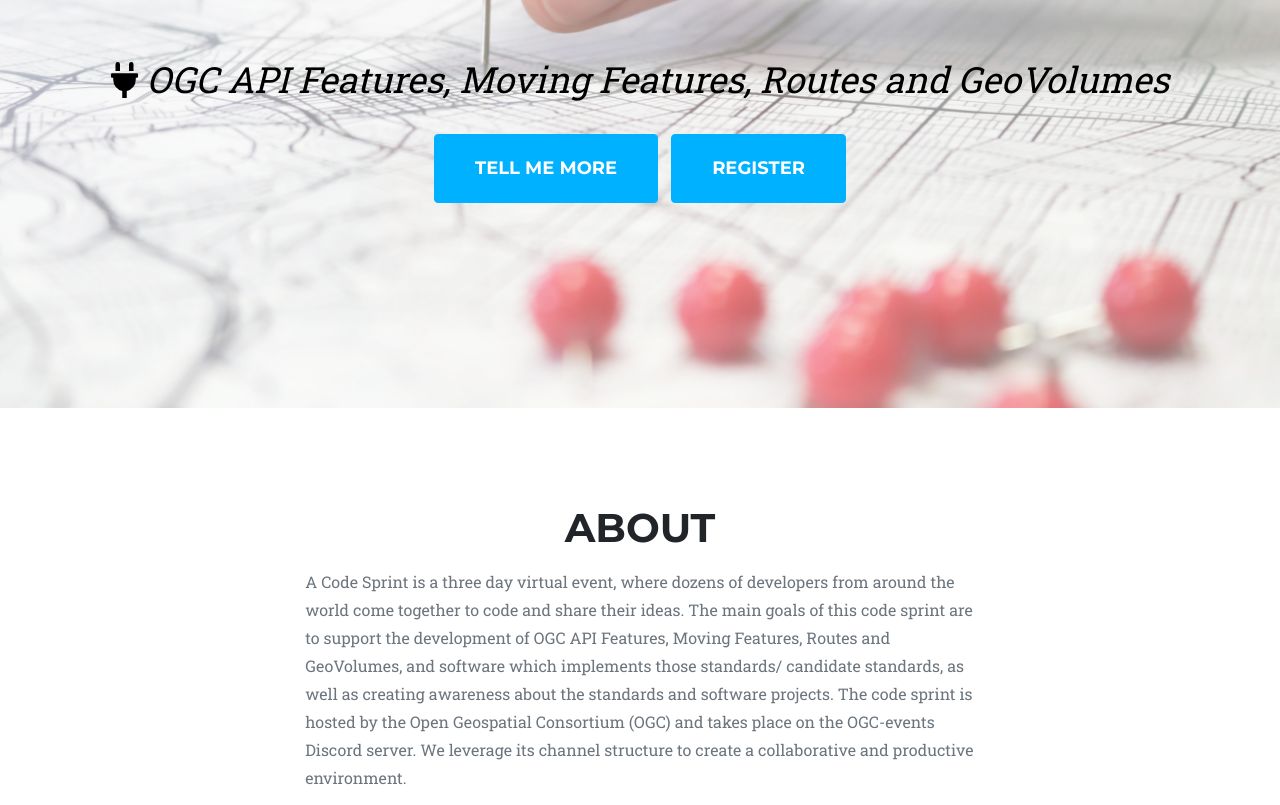
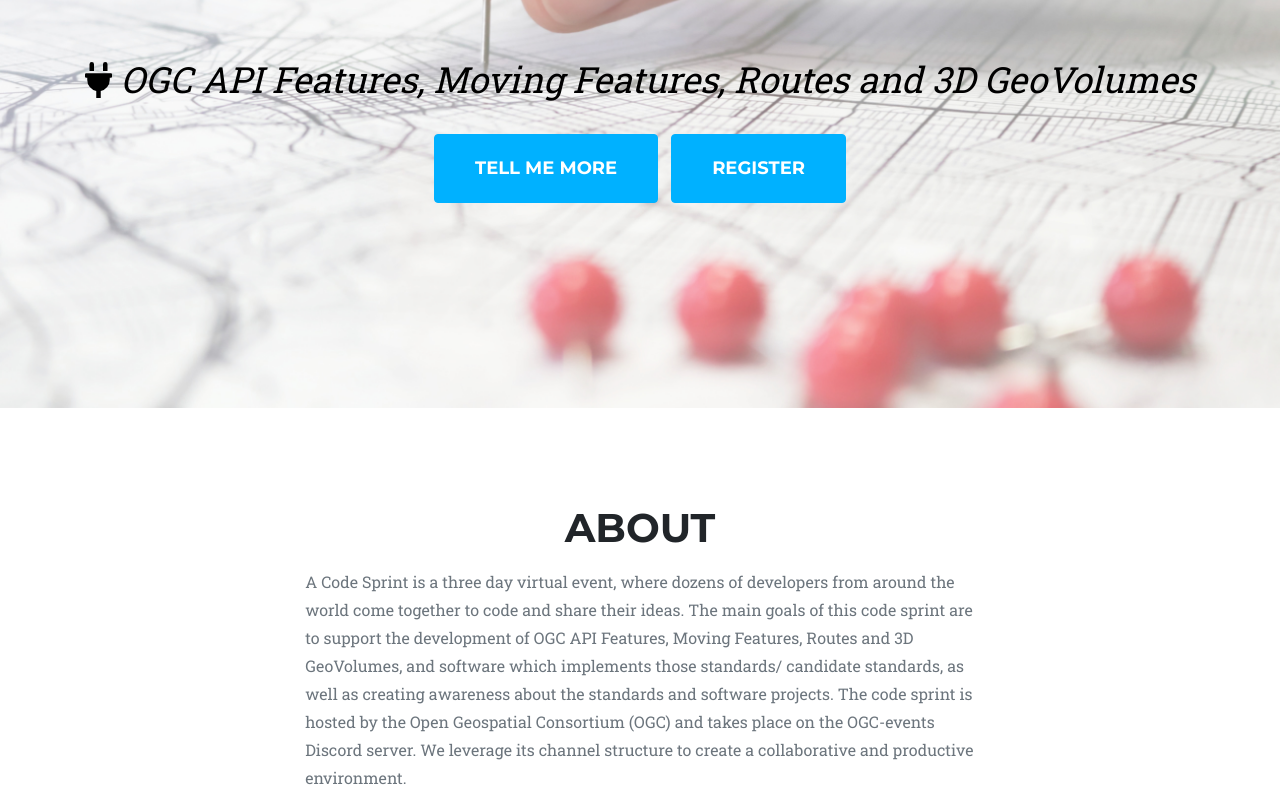
Before and after one commit to opengeospatial/dev-ogc-org-sprint-landing-18, a plain HTML site: page index.html in a window 1280 px wide. Shown: the part 347-1152 px from the top of the page. Drawn offline with nearby package versions, Linux system fonts and the light colour scheme.

Commit message:
- updated to 3D geovolumes

```diff
--- a/index.html
+++ b/index.html
@@ -46,7 +46,7 @@
                 <div class="masthead-heading text-uppercase">Vector Data Code Sprint</div>
                 <div class="masthead-subheading">
                     <i class="fas fa-plug"></i>
-                    OGC API Features, Moving Features, Routes and GeoVolumes
+                    OGC API Features, Moving Features, Routes and 3D GeoVolumes
                 </div>
                 <a class="btn btn-primary btn-xl text-uppercase" href="#about">Tell Me More</a>
                 <a class="btn btn-primary btn-xl text-uppercase" href="https://portal.ogc.org/public_ogc/register/220712vd_codesprint.php">Register</a>
@@ -57,7 +57,7 @@
             <div class="container">
                 <div class="my-div">
                     <div class="text-center"><h2 class="section-heading text-uppercase">About</h2></div>
-                    <div class="text-left"><p class="text-muted">A Code Sprint is a three day virtual event, where dozens of developers from around the world come together to code and share their ideas. The main goals of this code sprint are to support the development of OGC API Features, Moving Features, Routes and GeoVolumes, and software which implements those standards/ candidate standards, as well as creating awareness about the standards and software projects. The code sprint is hosted by the Open Geospatial Consortium (OGC) and takes place on the OGC-events Discord server. We leverage its channel structure to create a collaborative and productive environment.</p></div>
+                    <div class="text-left"><p class="text-muted">A Code Sprint is a three day virtual event, where dozens of developers from around the world come together to code and share their ideas. The main goals of this code sprint are to support the development of OGC API Features, Moving Features, Routes and 3D GeoVolumes, and software which implements those standards/ candidate standards, as well as creating awareness about the standards and software projects. The code sprint is hosted by the Open Geospatial Consortium (OGC) and takes place on the OGC-events Discord server. We leverage its channel structure to create a collaborative and productive environment.</p></div>
                     <div class="row">
                         <img src="assets/img/sprint-discord-water.png" alt="..." />
                         <p></p>
```
